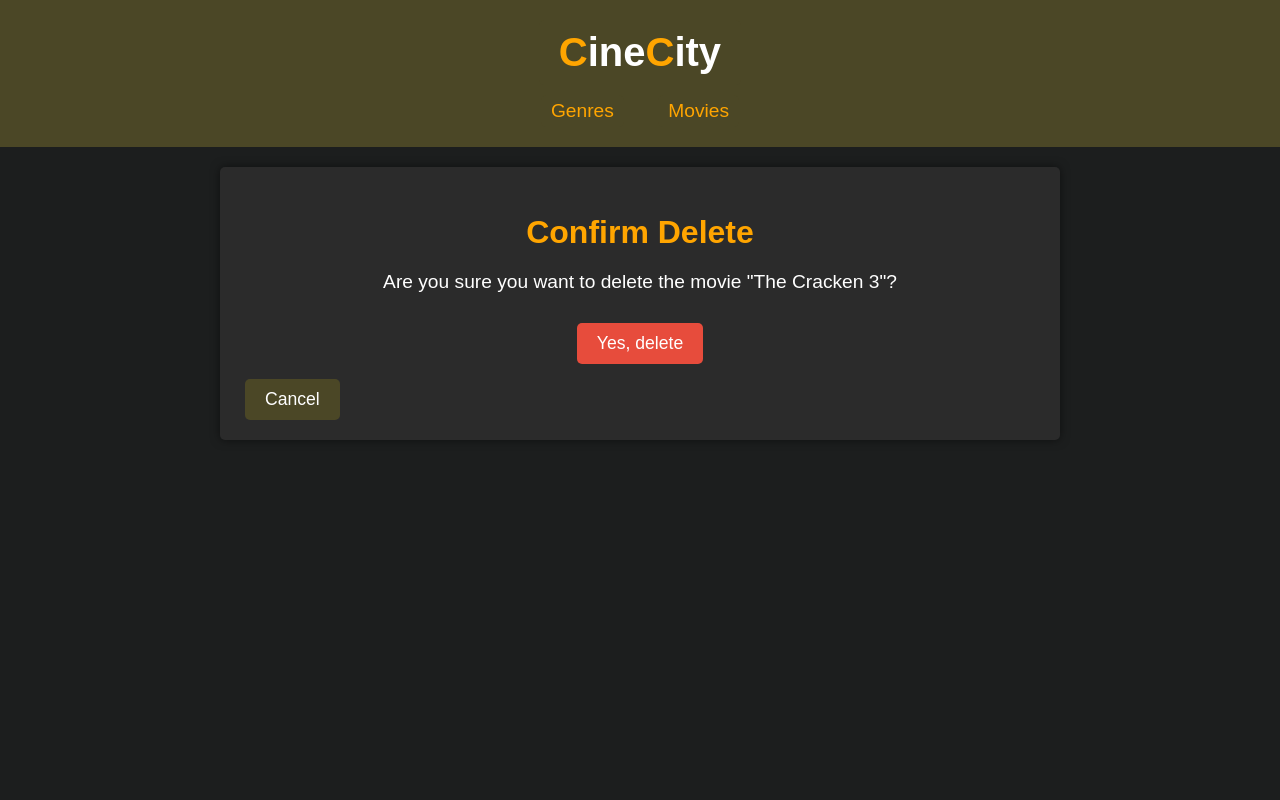
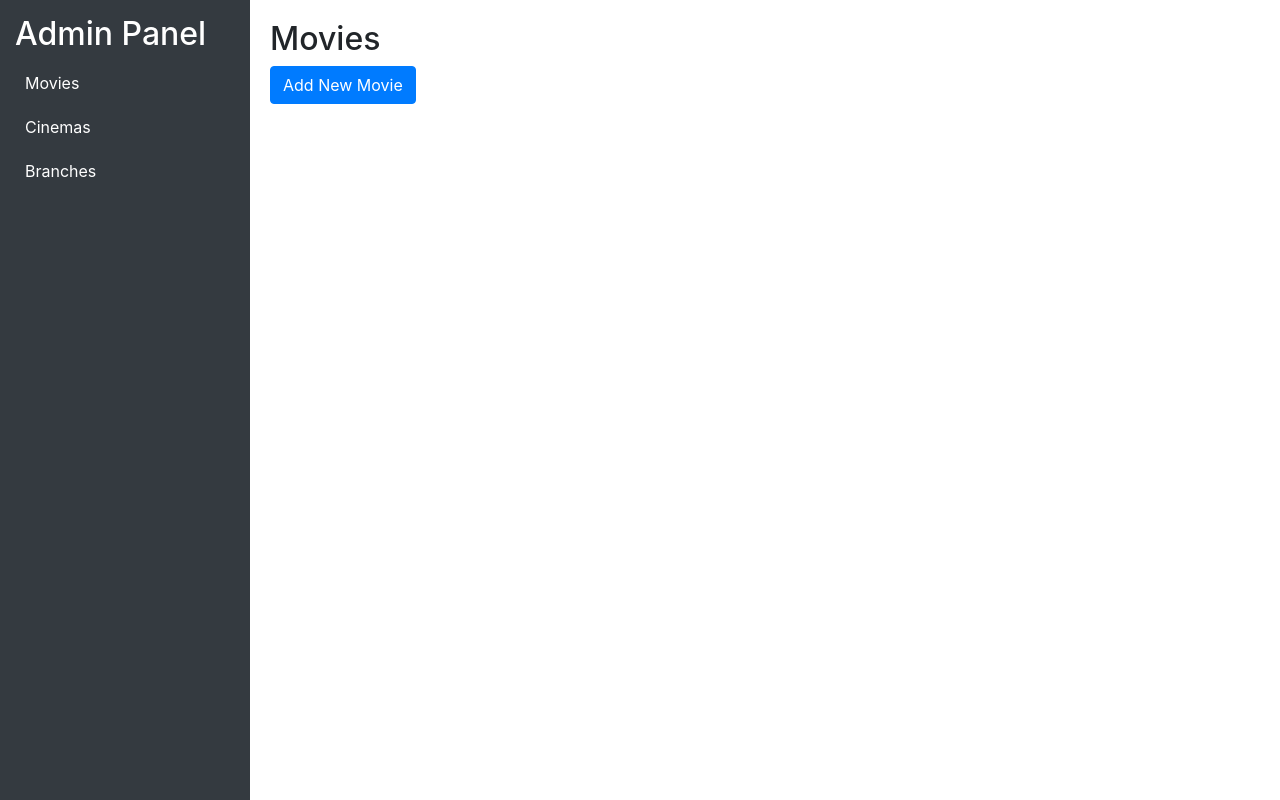
Before and after one commit to princeprog/cinema-booking-manangement-system, a Django app: page /cinema/movies/3/delete/ in a window 1280 px wide. Run offline with Django 5.2, Linux system fonts and the light colour scheme; data comes from the database, SQL or seed files in the repository; both versions use the stored data as it was after the commit; some libraries are stand-ins or nearby versions.

Commit message:
admin movies crud page

```diff
--- /dev/null
+++ b/im2_project/cinema/cinema_app/templates/admin/admin_movie_details.html
@@ -0,0 +1,6 @@
+<div>
+    <h4>{{ movie.title }}</h4>
+    <p><strong>Duration:</strong> {{ movie.duration }} minutes</p>
+    <p><strong>Description:</strong> {{ movie.description }}</p>
+    <p><strong>Genre:</strong> {{ movie.genre.name }}</p>
+</div>
--- /dev/null
+++ b/im2_project/cinema/cinema_app/templates/admin/movies_admin.html
@@ -0,0 +1,104 @@
+<!DOCTYPE html>
+<html lang="en">
+<head>
+    <meta charset="UTF-8">
+    <meta name="viewport" content="width=device-width, initial-scale=1.0">
+    <title>Movies Admin</title>
+    <link href="https://stackpath.bootstrapcdn.com/bootstrap/4.5.2/css/bootstrap.min.css" rel="stylesheet">
+    <style>
+        body {
+            display: flex;
+            height: 100vh;
+        }
+        .sidebar {
+            width: 250px;
+            background-color: #343a40;
+            color: white;
+            padding: 15px;
+        }
+        .sidebar a {
+            color: white;
+            text-decoration: none;
+            display: block;
+            padding: 10px;
+        }
+        .sidebar a:hover {
+            background-color: #495057;
+        }
+        .content {
+            flex-grow: 1;
+            padding: 20px;
+        }
+    </style>
+</head>
+<body>
+    <div class="sidebar">
+        <h2>Admin Panel</h2>
+        <a href="{% url 'movie_list' %}">Movies</a>
+        <a href="{% url 'cinema_list' %}">Cinemas</a>
+        <a href="{% url 'branch_list' %}">Branches</a>
+    </div>
+    <div class="content">
+        <h2>Movies</h2>
+        <a class="btn btn-primary" href="{% url 'movie_create' %}">Add New Movie</a>
+        <ul class="list-group mt-3">
+            {% for movie in movies %}
+                <li class="list-group-item d-flex justify-content-between align-items-center">
+                    <a href="#" class="movie-detail-link" data-toggle="modal" data-target="#movieDetailModal" data-id="{{ movie.pk }}">{{ movie.title }}</a>
+                    <div>
+                        <a class="btn btn-sm btn-warning" href="{% url 'movie_update' movie.pk %}">Update</a>
+                        <form method="post" action="{% url 'movie_delete' movie.pk %}" style="display:inline;">
+                            {% csrf_token %}
+                            <button type="submit" class="btn btn-sm btn-danger">Delete</button>
+                        </form>
+                    </div>
+                </li>
+            {% endfor %}
+        </ul>
+    </div>
+
+    <!-- Modal -->
+    <div class="modal fade" id="movieDetailModal" tabindex="-1" role="dialog" aria-labelledby="movieDetailModalLabel" aria-hidden="true">
+        <div class="modal-dialog" role="document">
+            <div class="modal-content">
+                <div class="modal-header">
+                    <h5 class="modal-title" id="movieDetailModalLabel">Movie Details</h5>
+                    <button type="button" class="close" data-dismiss="modal" aria-label="Close">
+                        <span aria-hidden="true">&times;</span>
+                    </button>
+                </div>
+                <div class="modal-body">
+                    <h4 id="movie-title"></h4>
+                    <p><strong>Duration:</strong> <span id="movie-duration"></span> minutes</p>
+                    <p><strong>Description:</strong> <span id="movie-description"></span></p>
+                    <p><strong>Genre:</strong> <span id="movie-genre"></span></p>
+                </div>
+                <div class="modal-footer">
+                    <button type="button" class="btn btn-secondary" data-dismiss="modal">Close</button>
+                </div>
+            </div>
+        </div>
+    </div>
+
+    <script src="https://code.jquery.com/jquery-3.5.1.min.js"></script>
+    <script src="https://cdn.jsdelivr.net/npm/@popperjs/core@2.5.4/dist/umd/popper.min.js"></script>
+    <script src="https://stackpath.bootstrapcdn.com/bootstrap/4.5.2/js/bootstrap.min.js"></script>
+    <script>
+        $(document).ready(function() {
+            $('.movie-detail-link').on('click', function() {
+                var movieId = $(this).data('id');
+                $.ajax({
+                    url: '{% url "movie_detail" 0 %}'.replace('0', movieId),
+                    method: 'GET',
+                    success: function(data) {
+                        $('#movie-title').text(data.title);
+                        $('#movie-duration').text(data.duration);
+                        $('#movie-description').text(data.description);
+                        $('#movie-genre').text(data.genre);
+                    }
+                });
+            });
+        });
+    </script>
+</body>
+</html>
--- a/im2_project/cinema/cinema_app/templates/movies/movie_list.html
+++ b/im2_project/cinema/cinema_app/templates/movies/movie_list.html
@@ -1,4 +1,4 @@
-{% extends 'base.html' %}
+{% extends 'admin.html' %}
 
 {% block title %}Movies{% endblock %}
 
--- a/im2_project/cinema/cinema_app/urls.py
+++ b/im2_project/cinema/cinema_app/urls.py
@@ -1,26 +1,19 @@
-
 from django.urls import path
 from . import views
-from .views import customer_success, update_customer, delete_customer
-from .views import landing_page
-from .views import home_page
-
 
 urlpatterns = [
     path('test/', views.test_view, name='test_view'),
     path('genres/', views.genre_list, name='genre_list'),
     path('genres/add/', views.genre_create, name='genre_create'),
-    path('genres/edit/<int:pk>/', views.genre_edit, name='genre_update'),  # Match with views
+    path('genres/edit/<int:pk>/', views.genre_edit, name='genre_update'),
     path('genres/delete/<int:pk>/', views.genre_delete, name='genre_delete'),
 
-     # urlpattern movies
+    # URL patterns for movies
     path('movies/', views.movie_list, name='movie_list'),
     path('movies/<int:pk>/', views.movie_detail, name='movie_detail'),
     path('movies/new/', views.movie_create, name='movie_create'),
     path('movies/<int:pk>/edit/', views.movie_update, name='movie_update'),
     path('movies/<int:pk>/delete/', views.movie_delete, name='movie_delete'),
-
-    # path('home/', views.home, name='home'),
 
     path('branches/', views.branch_list, name='branch_list'),
     path('branches/new/', views.branch_create, name='branch_create'),
@@ -33,21 +26,24 @@
     path('cinema_movies/', views.cinema_movie_list, name='cinema_movie_list'),
     path('cinema_movies/new/', views.cinema_movie_create, name='cinema_movie_create'),
 
-    #path for customer display delete update read
+    # Paths for customer display, delete, update, read
     path('signup/', views.signup_view, name='signup'),
     path('customer-success/', views.customer_success, name='customer_success'),
     path('update-customer/<int:customer_id>/', views.update_customer, name='update_customer'),
     path('delete-customer/<int:customer_id>/', views.delete_customer, name='delete_customer'),
 
-    #path for booking
+    # Paths for booking
     path('bookings/', views.booking_list, name='booking_list'),
     path('bookings/create/', views.create_booking, name='create_booking'),
     path('bookings/<int:booking_id>/update/', views.update_booking, name='update_booking'),
     path('bookings/<int:booking_id>/delete/', views.delete_booking, name='delete_booking'),
 
-    #user side
-    path('signup/', views.signup_view ,name='signupform'),
+    # User side
+    path('signup/', views.signup_view, name='signupform'),
     path('login/', views.login_view, name='loginform'),
     path('', views.landing_page, name='landing_page'),
-    path('home/', views.home_page, name='home_page')
+    path('home/', views.home_page, name='home_page'),
+
+    # Admin dashboard
+    path('admin-dashboard/', views.admin_dashboard, name='admin_dashboard'),
 ]
--- a/im2_project/cinema/cinema_app/views.py
+++ b/im2_project/cinema/cinema_app/views.py
@@ -1,18 +1,8 @@
 from urllib import request
 from django.shortcuts import get_object_or_404, redirect, render
-from django.http import HttpResponse
-from .models import Genre
-from .forms import GenreForm
-from django.shortcuts import render
-from .models import Movie
-from .forms import MovieForm
-from .models import Branch, Cinema, Cinema_Movie
-from .forms import BranchForm, CinemaForm, CinemaMovieForm
-from .models import Customer
-from .forms import CustomerForm
-from .models import Booking
-from .forms import BookingForm
-from django.shortcuts import render
+from django.http import HttpResponse, JsonResponse
+from .models import Genre, Movie, Branch, Cinema, Cinema_Movie, Customer, Booking
+from .forms import GenreForm, MovieForm, BranchForm, CinemaForm, CinemaMovieForm, CustomerForm, BookingForm
 
 # Create your views here.
 
@@ -25,10 +15,12 @@
 def landing_page(request):
     return render(request, 'landing.html')
 
+def admin_dashboard(request):
+    return render(request, 'admin/admin.html')
+
 def genre_list(request):
     genres = Genre.objects.all()
     return render(request, 'genres/genre_list.html', {'genres': genres})
-
 
 def genre_create(request):
     if request.method == 'POST':
@@ -39,7 +31,6 @@
     else:
         form = GenreForm()
     return render(request, 'genres/genre_form.html', {'form': form})
-
 
 def genre_edit(request, pk):
     genre = get_object_or_404(Genre, pk=pk)
@@ -52,7 +43,6 @@
         form = GenreForm(instance=genre)
     return render(request, 'genres/genre_form.html', {'form': form})
 
-
 def genre_delete(request, pk):
     genre = get_object_or_404(Genre, pk=pk)
     if request.method == 'POST':
@@ -60,17 +50,20 @@
         return redirect('genre_list')
     return render(request, 'genres/genre_confirm_delete.html', {'genre': genre})
 
-# def home(request):
-#     return redirect('genre_list')
-
-# MOVIE CRUD
+# Movie CRUD
 def movie_list(request):
     movies = Movie.objects.all()
-    return render(request, 'movies/movie_list.html', {'movies': movies})
+    return render(request, 'admin/movies_admin.html', {'movies': movies})
 
 def movie_detail(request, pk):
     movie = get_object_or_404(Movie, pk=pk)
-    return render(request, 'movies/movie_detail.html', {'movie': movie})
+    data = {
+        'title': movie.title,
+        'duration': movie.duration,
+        'description': movie.description,
+        'genre': movie.genre.name,
+    }
+    return JsonResponse(data)
 
 def movie_create(request):
     if request.method == 'POST':
@@ -80,7 +73,8 @@
             return redirect('movie_list')
     else:
         form = MovieForm()
-    return render(request, 'movies/movie_form.html', {'form': form})
+    genres = Genre.objects.all()
+    return render(request, 'admin/add_movies_admin.html', {'form': form, 'genres': genres})
 
 def movie_update(request, pk):
     movie = get_object_or_404(Movie, pk=pk)
@@ -88,17 +82,18 @@
         form = MovieForm(request.POST, instance=movie)
         if form.is_valid():
             form.save()
-            return redirect('movie_detail', pk=pk)
+            return redirect('movie_list')
     else:
         form = MovieForm(instance=movie)
-    return render(request, 'movies/movie_form.html', {'form': form})
+    genres = Genre.objects.all()
+    return render(request, 'admin/update_movie_admin.html', {'form': form, 'genres': genres})
 
 def movie_delete(request, pk):
     movie = get_object_or_404(Movie, pk=pk)
     if request.method == 'POST':
         movie.delete()
         return redirect('movie_list')
-    return render(request, 'movies/movie_confirm_delete.html', {'movie': movie})
+    return render(request, 'admin/movies_admin.html', {'movie': movie})
 
 def branch_list(request):
     branches = Branch.objects.all()
@@ -161,7 +156,7 @@
         form = CinemaMovieForm()
     return render(request, 'cinemas/cinema_movie_form.html', {'form': form})
 
-#sign up view
+# Sign up view
 def signup_view(request):
     if request.method == 'POST':
         form = CustomerForm(request.POST)
@@ -173,8 +168,6 @@
     else:
         form = CustomerForm()
     return render(request, 'user-side/signupform.html', {'form': form})
-
-
 
 def customer_success(request):
     customers = Customer.objects.all()
@@ -189,9 +182,7 @@
             return redirect('customer_success')
     else:
         form = CustomerForm(instance=customer)
-
     return render(request, 'cinema_app/update_customer.html', {'form': form})
-
 
 def delete_customer(request, customer_id):
     customer = get_object_or_404(Customer, pk=customer_id)
@@ -200,7 +191,7 @@
         return redirect('customer_success')
     return render(request, 'cinema_app/delete_customer.html', {'customer': customer})
 
-#Booking_views
+# Booking views
 def booking_list(request):
     bookings = Booking.objects.all()
     return render(request, 'cinema_app/booking_list.html', {'bookings': bookings})
@@ -236,6 +227,6 @@
         return redirect('booking_list')
     return render(request, 'booking/booking_delete.html', {'booking': booking})
 
-#login view
+# Login view
 def login_view(request):
     return render(request, 'user-side/login.html')
```
Also changed, not shown: im2_project/cinema/cinema_app/templates/admin/add_movies_admin.html (added, +73 -0 lines), im2_project/cinema/cinema_app/templates/admin/admin.html (added, +51 -0 lines), im2_project/cinema/cinema_app/templates/admin/update_movie_admin.html (added, +73 -0 lines), im2_project/cinema/db.sqlite3.
